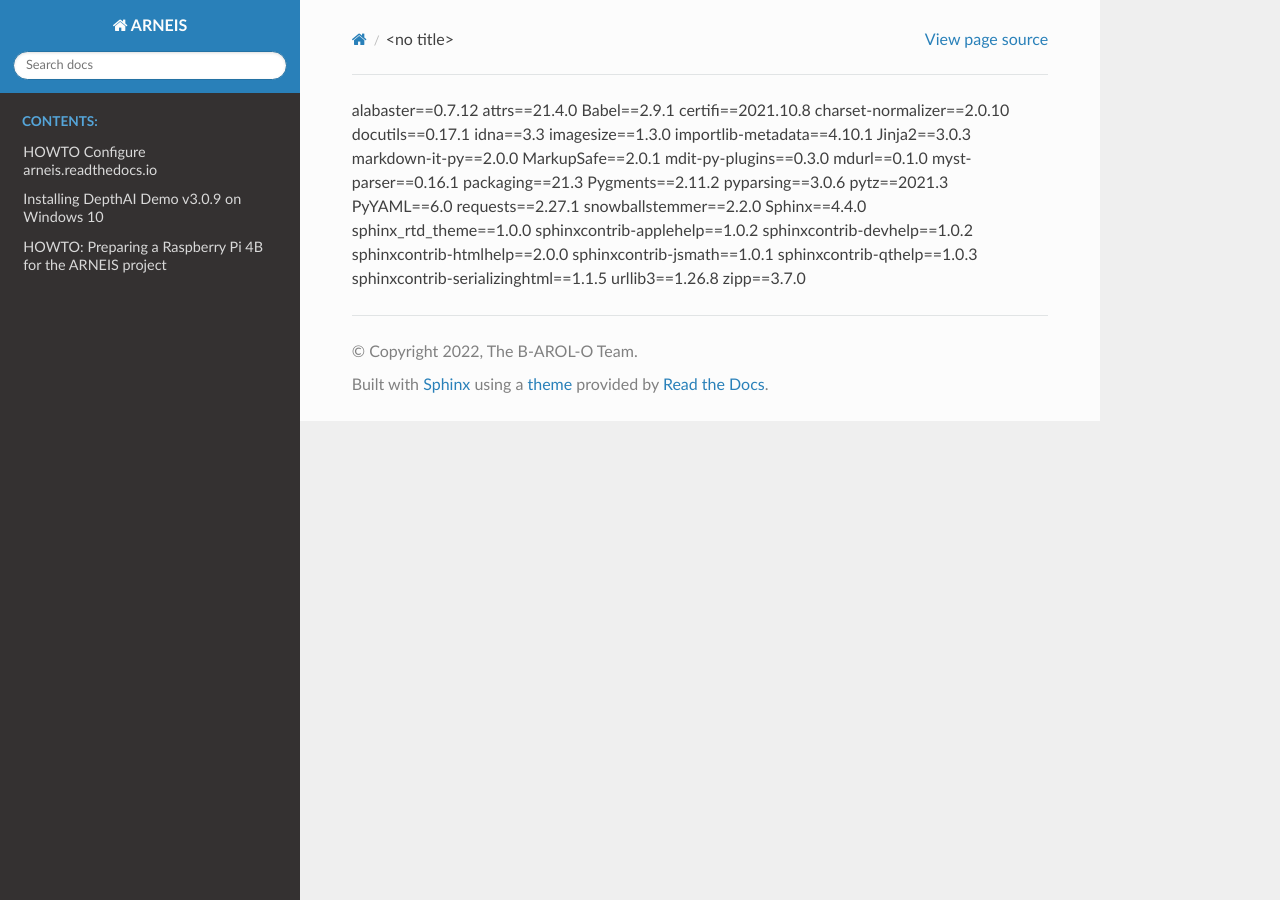
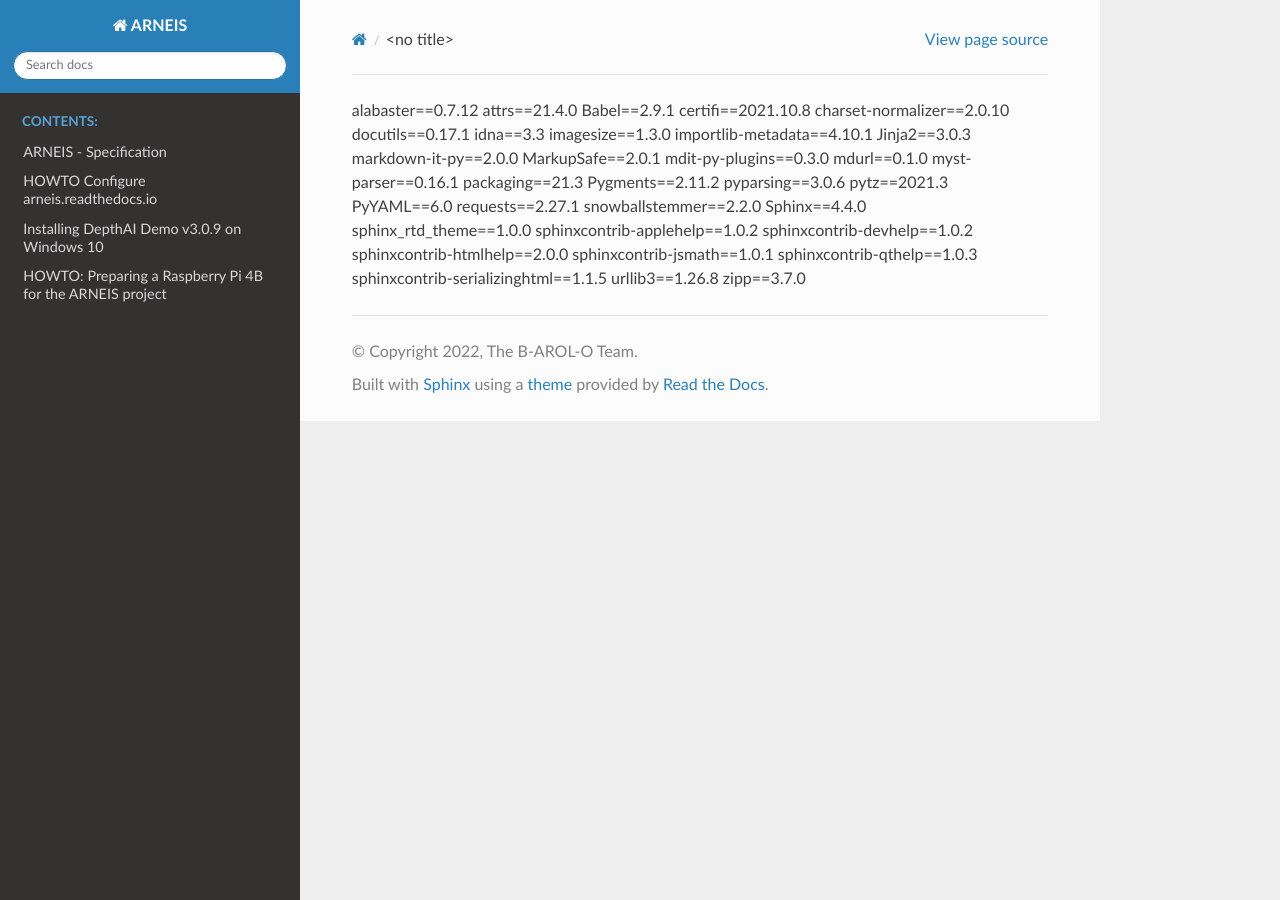
Before and after one commit to B-AROL-O/ARNEIS, a Sphinx documentation site: the page built from docs/requirements.txt, in a window 1280 px wide. Built offline with Sphinx 7.4.7 and the Read the Docs theme 2.0.0, drawn with Linux system fonts in a browser that asks for light colours.

Commit message:
Add link to architecture/arneis-spec

```diff
--- a/docs/index.rst
+++ b/docs/index.rst
@@ -10,6 +10,8 @@ Welcome to ARNEIS's documentation!
    :maxdepth: 2
    :caption: Contents:
 
+   architecture/arneis-spec
+
    howto/howto-configure-arneis-readthedocs-io
    howto/howto-install-depthai-on-windows10
    howto/howto-prepare-rpi4b-for-arneis
```
